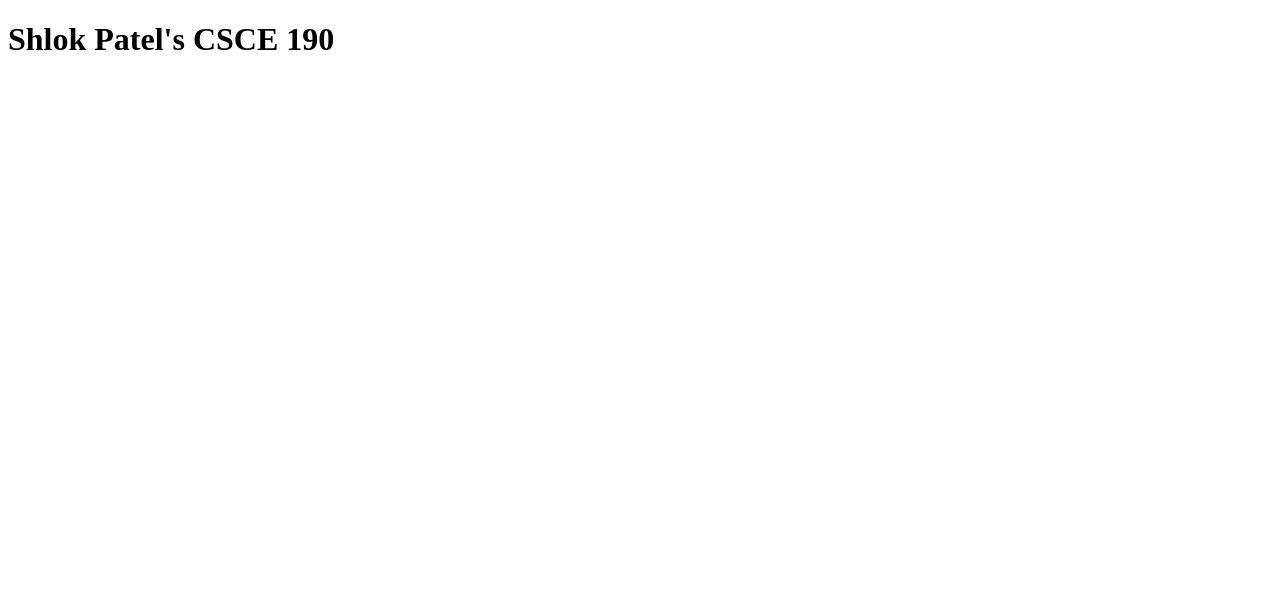
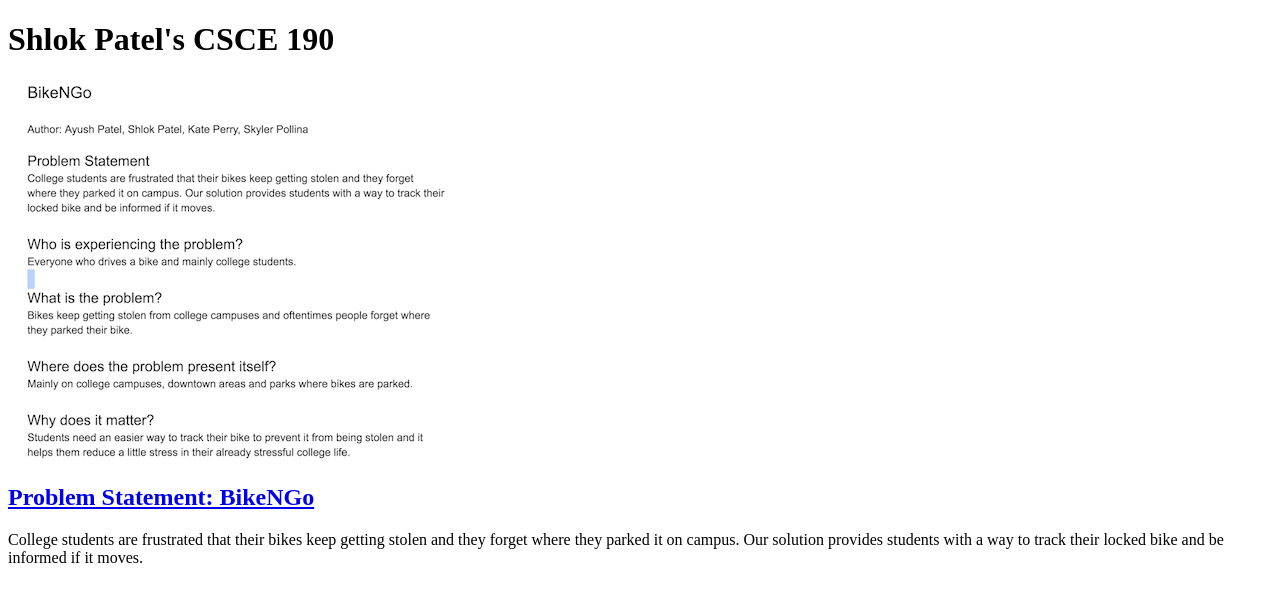
Before and after one commit to Shlok02/Shlok02.githib.io, a plain HTML site: page index.html in a window 1280 px wide. Drawn offline with Linux system fonts and the light colour scheme.

Commit message:
Add files via upload

```diff
--- a/index.html
+++ b/index.html
@@ -5,5 +5,14 @@
     </head>
     <body>
       <h1>Shlok Patel's CSCE 190</h1>
+
+      <section class="assignment">
+        <a href="files/Problem-Statement.pdf"><img src="images/problem-statement.png"></a>
+          <section class="ass-details">
+            <a href="files/Problem-Statement.pdf"><h2>Problem Statement: BikeNGo</h2></a>
+              <p>College students are frustrated that their bikes keep getting stolen and they forget where they parked it on campus. Our solution provides students with a way to track their locked bike and be informed if it moves.
+              </p>
+          </section>
+      </section>
     </body>
 </html>
```
Also changed, not shown: images/problem-statement.png (added), 1 other file.
